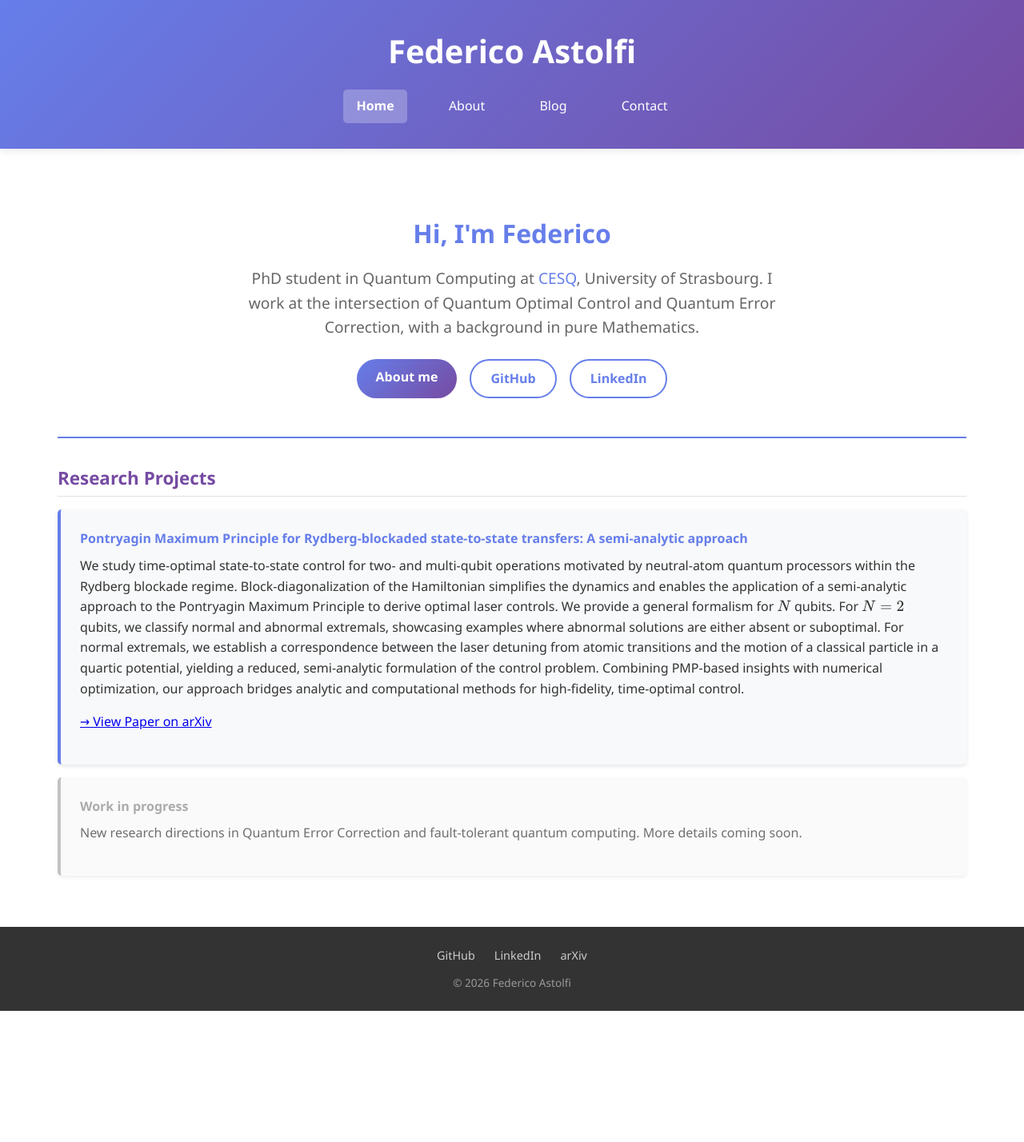
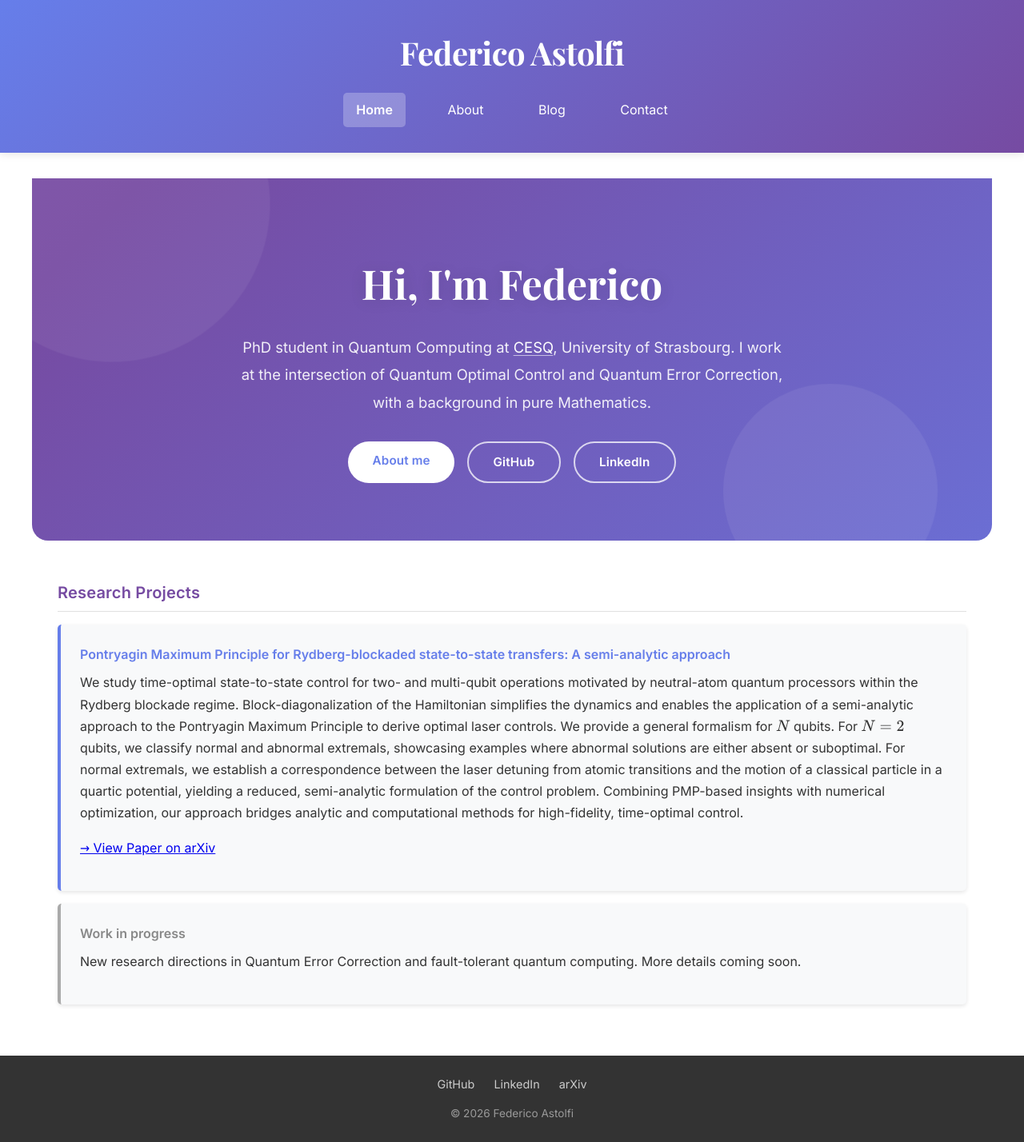
Before and after one commit to FedericoAstolfi/federicoastolfi.github.io, a Jekyll site: the page built from index.md, in a window 1280 px wide. Shown: the whole page at 80% size. Built offline with Jekyll 4.4.1, drawn with Linux system fonts in a browser that asks for light colours; before the commit the page ends 1264 px from its top, so only the background shows below that.

Commit message:
Add Google Fonts, animated hero, and scroll reveal animations
Co-Authored-By: Claude Sonnet 4.6 <noreply@anthropic.com>

```diff
--- a/_layouts/default.html
+++ b/_layouts/default.html
@@ -5,6 +5,9 @@
     <meta name="viewport" content="width=device-width, initial-scale=1.0">
     <title>{{ page.title }} - {{ site.title }}</title>
     <meta name="description" content="{{ page.description | default: site.description }}">
+    <link rel="preconnect" href="https://fonts.googleapis.com">
+    <link rel="preconnect" href="https://fonts.gstatic.com" crossorigin>
+    <link href="https://fonts.googleapis.com/css2?family=Inter:wght@400;500;600&family=Playfair+Display:wght@700&display=swap" rel="stylesheet">
     <link rel="stylesheet" href="{{ '/style.css' | relative_url }}">
 
     <!-- MathJax for LaTeX support -->
--- a/style.css
+++ b/style.css
@@ -6,12 +6,13 @@
 }
 
 body {
-    font-family: 'Segoe UI', Tahoma, Geneva, Verdana, sans-serif;
-    line-height: 1.6;
+    font-family: 'Inter', 'Segoe UI', Tahoma, Geneva, Verdana, sans-serif;
+    line-height: 1.7;
     color: #333;
     min-height: 100vh;
     display: flex;
     flex-direction: column;
+    overflow-x: hidden;
 }
 
 /* Header */
@@ -26,6 +27,8 @@ header {
 header h1 {
     margin-bottom: 1rem;
     font-size: 2.5rem;
+    font-family: 'Playfair Display', Georgia, serif;
+    letter-spacing: -0.5px;
 }
 
 /* Navigazione */
@@ -64,31 +67,85 @@ main {
 /* Sezione Hero */
 .hero {
     text-align: center;
-    padding: 3rem 0;
-    border-bottom: 2px solid #667eea;
-    margin-bottom: 2rem;
+    padding: 5.5rem 3rem 4.5rem;
+    margin: 0 -2rem 3rem;
+    background: linear-gradient(-45deg, #667eea, #764ba2, #9b59b6, #4776e6);
+    background-size: 400% 400%;
+    animation: gradientShift 10s ease infinite;
+    color: white;
+    border-bottom: none;
+    position: relative;
+    overflow: hidden;
+    border-radius: 0 0 20px 20px;
+}
+
+.hero::before {
+    content: '';
+    position: absolute;
+    width: 380px;
+    height: 380px;
+    border-radius: 50%;
+    background: rgba(255,255,255,0.06);
+    top: -130px;
+    left: -90px;
+    animation: floatOrb 9s ease-in-out infinite;
+    pointer-events: none;
+}
+
+.hero::after {
+    content: '';
+    position: absolute;
+    width: 260px;
+    height: 260px;
+    border-radius: 50%;
+    background: rgba(255,255,255,0.07);
+    bottom: -90px;
+    right: 6%;
+    animation: floatOrb 7s ease-in-out infinite reverse;
+    pointer-events: none;
+}
+
+@keyframes gradientShift {
+    0%   { background-position: 0% 50%; }
+    50%  { background-position: 100% 50%; }
+    100% { background-position: 0% 50%; }
+}
+
+@keyframes floatOrb {
+    0%, 100% { transform: translateY(0) scale(1); }
+    50%      { transform: translateY(-28px) scale(1.04); }
 }
 
 .hero h2 {
-    font-size: 2rem;
-    color: #667eea;
-    margin-bottom: 1rem;
+    font-family: 'Playfair Display', Georgia, serif;
+    font-size: 3.2rem;
+    color: white;
+    margin-bottom: 1.2rem;
+    position: relative;
+    z-index: 1;
+    text-shadow: 0 2px 20px rgba(0,0,0,0.12);
+    min-height: 1.2em;
 }
 
 .hero p {
-    font-size: 1.2rem;
-    color: #666;
-    max-width: 700px;
+    font-size: 1.15rem;
+    color: rgba(255,255,255,0.9);
+    max-width: 680px;
     margin: 0 auto 1.5rem;
+    position: relative;
+    z-index: 1;
+    line-height: 1.85;
 }
 
 .hero p a {
-    color: #667eea;
-    text-decoration: none;
+    color: white;
+    text-decoration: underline;
+    text-underline-offset: 3px;
+    text-decoration-color: rgba(255,255,255,0.6);
 }
 
 .hero p a:hover {
-    text-decoration: underline;
+    text-decoration-color: white;
 }
 
 /* Hero buttons */
@@ -97,29 +154,46 @@ main {
     gap: 1rem;
     justify-content: center;
     flex-wrap: wrap;
-    margin-top: 1.5rem;
+    margin-top: 2rem;
+    position: relative;
+    z-index: 1;
 }
 
 .hero-btn {
     display: inline-block;
-    padding: 0.6rem 1.5rem;
-    border-radius: 25px;
+    padding: 0.7rem 1.9rem;
+    border-radius: 30px;
     text-decoration: none;
     font-weight: 600;
-    transition: transform 0.2s ease, box-shadow 0.2s ease;
-    background: linear-gradient(135deg, #667eea 0%, #764ba2 100%);
-    color: white;
+    font-size: 0.95rem;
+    letter-spacing: 0.01em;
+    transition: transform 0.22s ease, box-shadow 0.22s ease;
+    background: white;
+    color: #667eea;
 }
 
 .hero-btn-outline {
     background: transparent;
-    border: 2px solid #667eea;
-    color: #667eea;
+    border: 2px solid rgba(255,255,255,0.75);
+    color: white;
 }
 
 .hero-btn:hover {
-    transform: translateY(-2px);
-    box-shadow: 0 4px 12px rgba(102, 126, 234, 0.4);
+    transform: translateY(-3px);
+    box-shadow: 0 8px 24px rgba(0,0,0,0.22);
+}
+
+/* Typewriter cursor */
+.typewriter-active::after {
+    content: '|';
+    animation: blink 0.65s step-end infinite;
+    margin-left: 2px;
+    font-weight: 300;
+}
+
+@keyframes blink {
+    0%, 100% { opacity: 1; }
+    50%       { opacity: 0; }
 }
 
 /* Sezioni contenuto */
@@ -130,15 +204,19 @@ main {
 .content h2 {
     color: #667eea;
     margin-bottom: 1rem;
-    font-size: 2rem;
+    font-size: 1.9rem;
+    font-family: 'Playfair Display', Georgia, serif;
+    letter-spacing: -0.3px;
 }
 
 .content h3 {
     color: #764ba2;
-    margin: 1.5rem 0 0.5rem;
-    font-size: 1.4rem;
+    margin: 1.8rem 0 0.6rem;
+    font-size: 1.25rem;
+    font-weight: 600;
     border-bottom: 1px solid #e0e0e0;
-    padding-bottom: 0.3rem;
+    padding-bottom: 0.4rem;
+    letter-spacing: 0.01em;
 }
 
 .content p {
@@ -395,7 +473,12 @@ footer p {
     }
 
     .hero h2 {
-        font-size: 1.5rem;
+        font-size: 2rem;
+    }
+
+    .hero {
+        padding: 4rem 1.5rem 3.5rem;
+        margin: 0 -1rem 2.5rem;
     }
 
     .pub-item {
@@ -412,3 +495,15 @@ footer p {
         flex-direction: column;
     }
 }
+
+/* Scroll reveal animations */
+.reveal {
+    opacity: 0;
+    transform: translateY(28px);
+    transition: opacity 0.55s ease, transform 0.55s ease;
+}
+
+.reveal.visible {
+    opacity: 1;
+    transform: translateY(0);
+}
```
Also changed, not shown: other parts of _layouts/default.html (+32 -0 lines).
